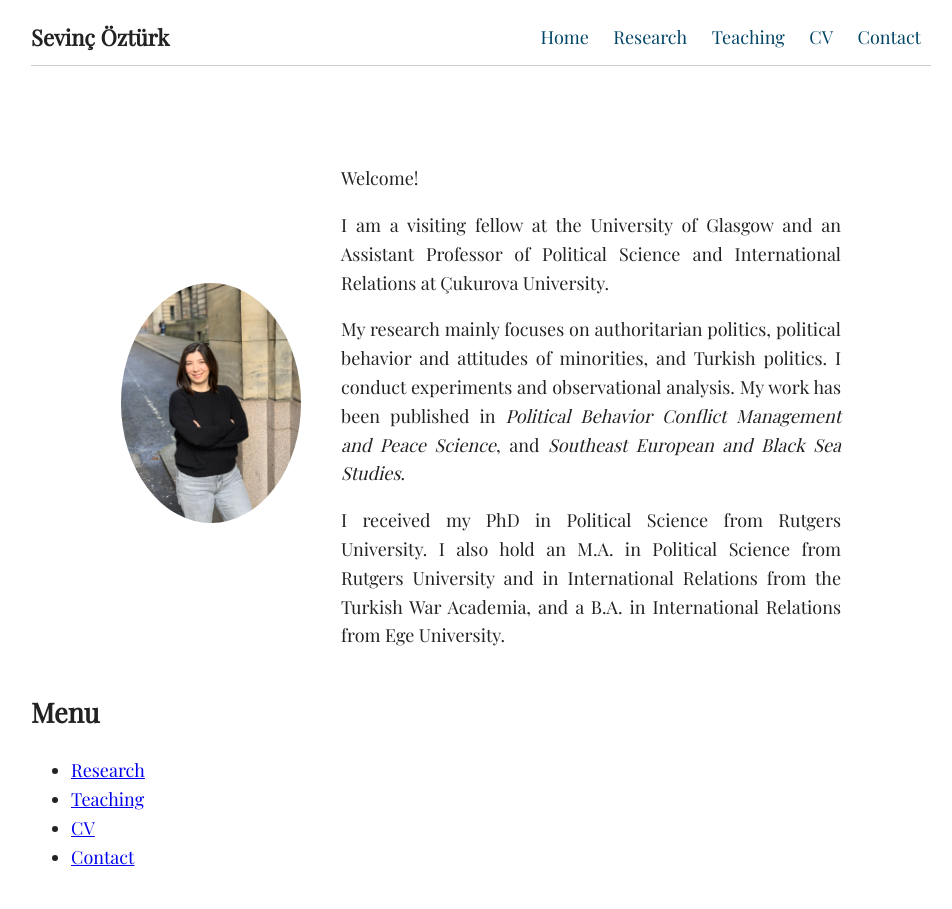
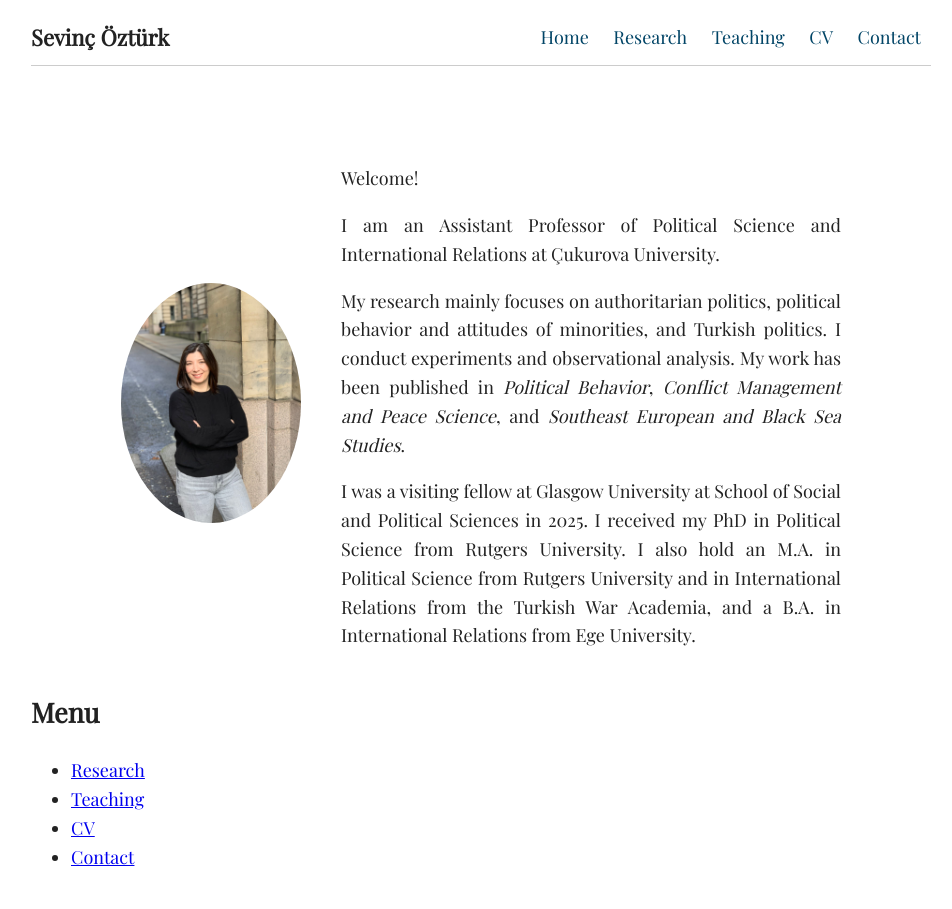
Before and after one commit to SevincOzturk/sevincozturk.github.io, a Jekyll site: the page built from index.md, in a window 1280 px wide. Shown: the whole page, without its empty margins (159-1111 px from the left). Built offline with Jekyll 4.4.1, drawn with Linux system fonts in a browser that asks for light colours.

Commit message:
Update index.md

```diff
--- a/index.md
+++ b/index.md
@@ -11,11 +11,11 @@ title: Home
     <img src="Sevinc_photo.jpeg" alt="Sevinç Öztürk" style="width: 180px; border-radius: 50%;">
   </div>
 <div style="max-width: 500px; text-align: justify;"> <p> Welcome! </p>
-  <p> I am a visiting fellow at the University of Glasgow and an Assistant Professor of Political Science and International Relations at Çukurova University.</p>
+  <p> I am an Assistant Professor of Political Science and International Relations at Çukurova University.</p>
 
-<p>My research mainly focuses on authoritarian politics, political behavior and attitudes of minorities, and Turkish politics. I conduct experiments and observational analysis.  My work has been published in <em>Political Behavior</em> <em>Conflict Management and Peace Science</em>, and <em>Southeast European and Black Sea Studies</em>.</p>
+<p>My research mainly focuses on authoritarian politics, political behavior and attitudes of minorities, and Turkish politics. I conduct experiments and observational analysis.  My work has been published in <em>Political Behavior</em>, <em>Conflict Management and Peace Science</em>, and <em>Southeast European and Black Sea Studies</em>.</p>
 
-<p>I received my PhD in Political Science from Rutgers University. I also hold an M.A. in Political Science from Rutgers University and in International Relations from the Turkish War Academia, and a B.A. in International Relations from Ege University.
+<p> I was a visiting fellow at Glasgow University at School of Social and Political Sciences in 2025. I received my PhD in Political Science from Rutgers University. I also hold an M.A. in Political Science from Rutgers University and in International Relations from the Turkish War Academia, and a B.A. in International Relations from Ege University.
   </p>
   </div>
 </div>
```
